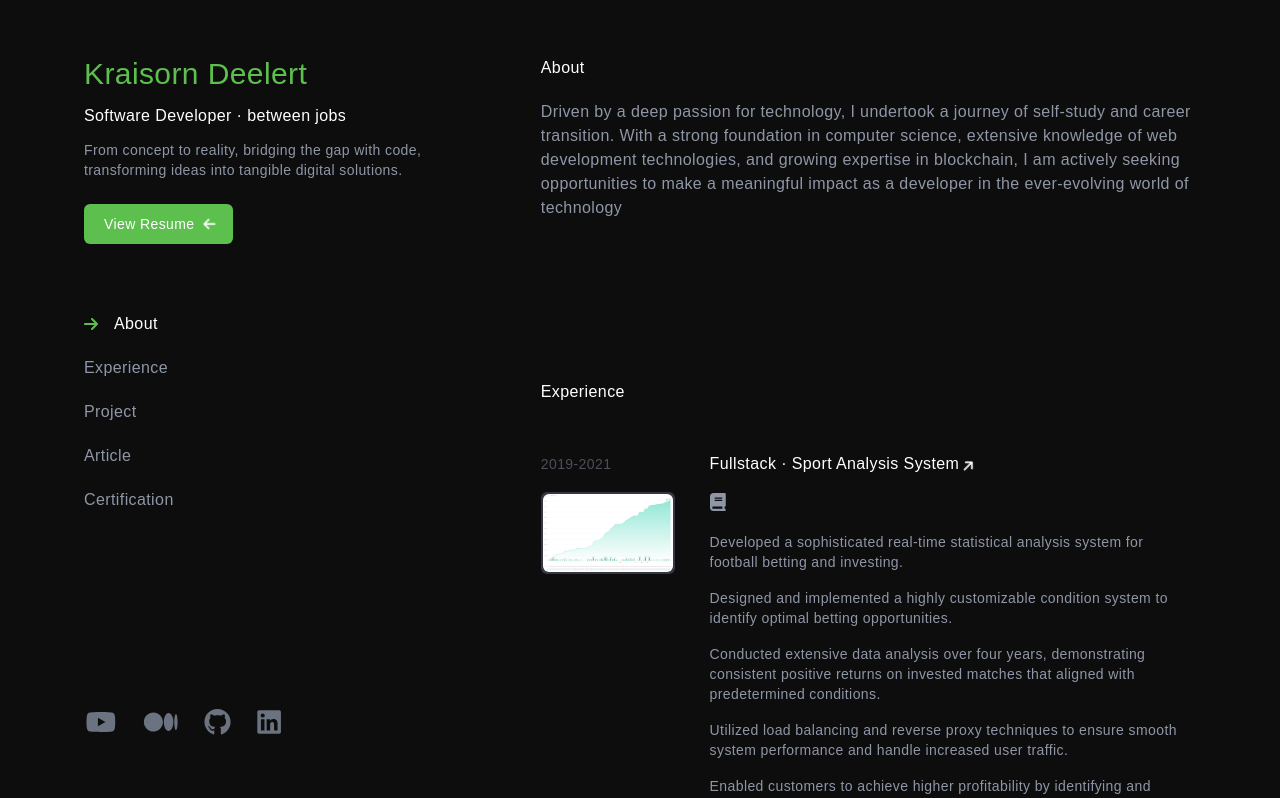
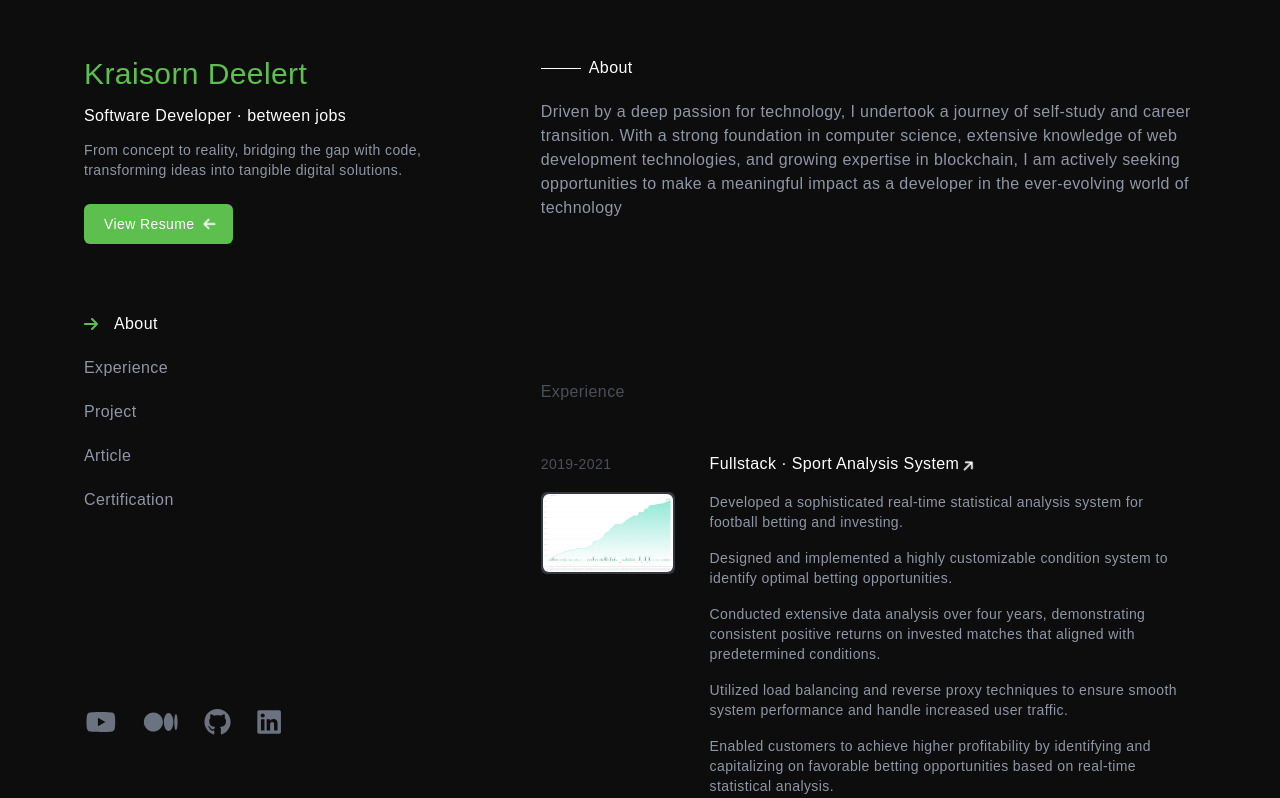
Before and after one commit to tOxicV4p0r/portfolio-v2, a React (Create React App) app: page / in a window 1280 px wide. Shown: the top 798 px of the page. Built offline with nearby package versions, Linux system fonts and the light colour scheme; no server answers.

Commit message:
add animation

```diff
--- a/src/components/ContentContainer/index.js
+++ b/src/components/ContentContainer/index.js
@@ -26,7 +26,10 @@ const ContentContainer = ({
 
     return (
         <section className="space-y-5 scroll-mt-14" id={id} >
-            <span className="text-primaryHeader pl-3" id={`${id}-title`}>{sectionTitle}</span>
+            <div className="flex items-center mx-3">
+                <span className={`bg-white h-[1px] inline-block duration-500 ease-out ${stateWatchOnHover.indexOf(id) > -1 ? "pr-10 mr-2" : "pr-0"}`}></span>
+                <span className={`${stateWatchOnHover.indexOf(id) > -1 ? "text-primaryHeader" : "text-primarySubContent1"}`} id={`${id}-title`}>{sectionTitle}</span>
+            </div>
             <div className="grid">
                 {
                     data.map(({
--- a/src/contents/experience.js
+++ b/src/contents/experience.js
@@ -1,4 +1,4 @@
-import { faBook } from "@fortawesome/free-solid-svg-icons";
+// import { faBook } from "@fortawesome/free-solid-svg-icons";
 
 import sportAnalyzer from "./../asset/sportanalyzer.webp"
 
@@ -8,7 +8,7 @@ export const data = [
         title: "Fullstack · Sport Analysis System",
         link: "https://medium.com/@KDeelert/how-i-built-soccer-analyzer-tool-eng-55bf8a473248",
         materials: [
-            { type: faBook, link: "https://medium.com/@KDeelert/how-i-built-soccer-analyzer-tool-eng-55bf8a473248" },
+            // { type: faBook, link: "https://medium.com/@KDeelert/how-i-built-soccer-analyzer-tool-eng-55bf8a473248" },
         ],
         descriptions: [
             "Developed a sophisticated real-time statistical analysis system for football betting and investing.",
--- a/src/sections/About/index.js
+++ b/src/sections/About/index.js
@@ -4,6 +4,7 @@ function About({
     onInitial,
     title: sectionTitle = "",
     description = "",
+    stateWatchOnHover
 }) {
     const id = `${sectionTitle.split(' ').join('')}-section`;
 
@@ -15,7 +16,10 @@ function About({
 
     return (
         <section className="space-y-5 scroll-mt-14" id={id}>
-            <span className="text-primaryHeader pl-3" id={`${id}-title`}>{sectionTitle}</span>
+            <div className="flex items-center mx-3 text-primarySubTitle">
+                <span className={`bg-white h-[1px] inline-block duration-500 ease-out ${stateWatchOnHover.indexOf(id) > -1 ? "pr-10 mr-2" : "pr-0"}`}></span>
+                <span className={`${stateWatchOnHover.indexOf(id) > -1 ? "text-primaryHeader":"text-primarySubContent1"}`} id={`${id}-title`}>{sectionTitle}</span>
+            </div>
             <div className="text-primaryContent pl-3">
                 <span>{description}</span>
             </div>
--- a/src/sections/RightSection/index.js
+++ b/src/sections/RightSection/index.js
@@ -16,6 +16,7 @@ const RightSection = ({ onInitial, currectSection, scrollId }) => {
                 onInitial={onInitial}
                 title="About"
                 description={aboutData.description}
+                stateWatchOnHover={currectSection}
             />
             {/* <Skill /> */}
             <ContentContainer
```
